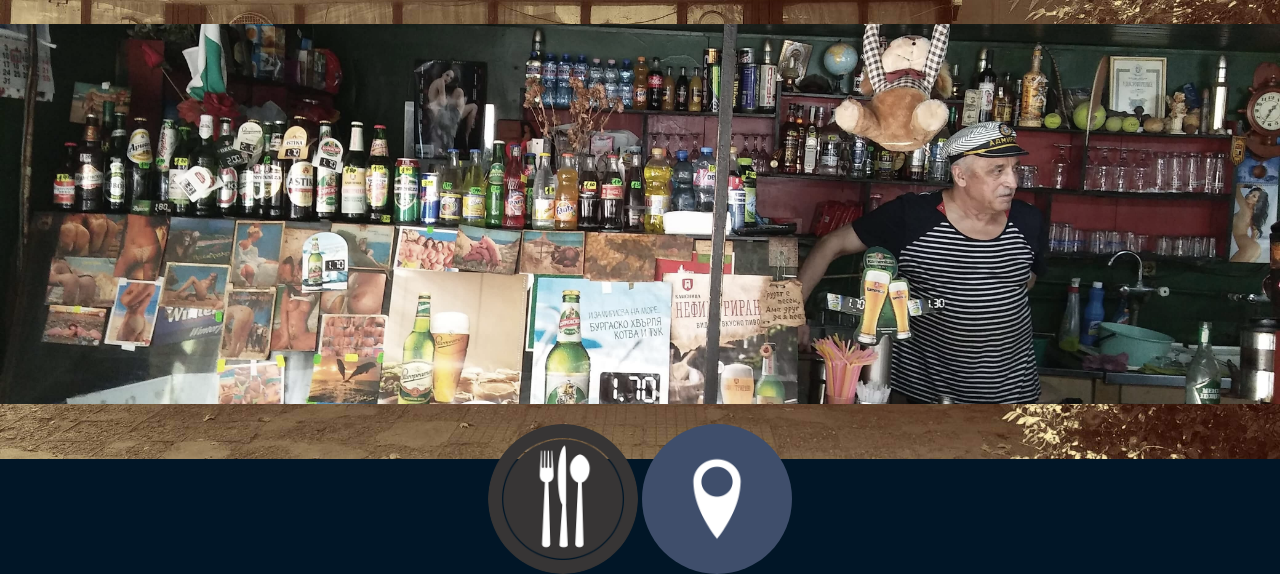
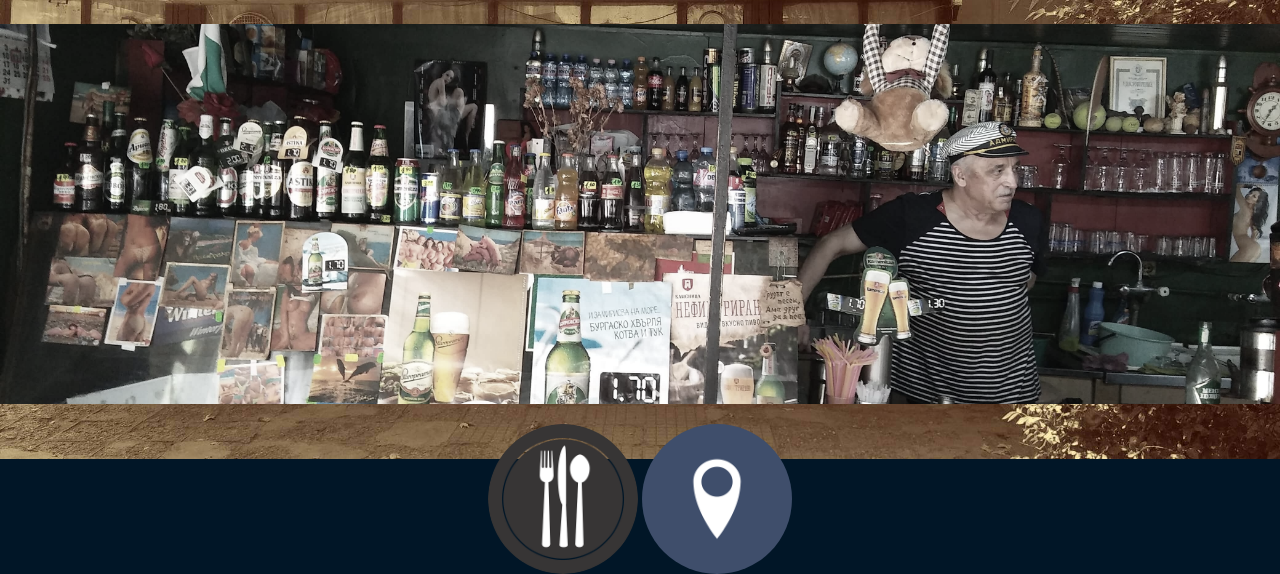
Before and after one commit to BojoZahariev/RestaurantPrebuild, a plain HTML site: page index.html in a window 1280 px wide. Shown: the part 341-915 px from the top of the page. Drawn offline with Linux system fonts and the light colour scheme.

Commit message:
gryscale middle

```diff
--- a/style.css
+++ b/style.css
@@ -165,7 +165,7 @@ body {
 	background-image: url(images/inside.jpg);
 	background-position: center center;
 	background-repeat: no-repeat;
-	filter: grayscale(30%);
+	filter: grayscale(60%);
 	background-size: cover;
 }
 
```
